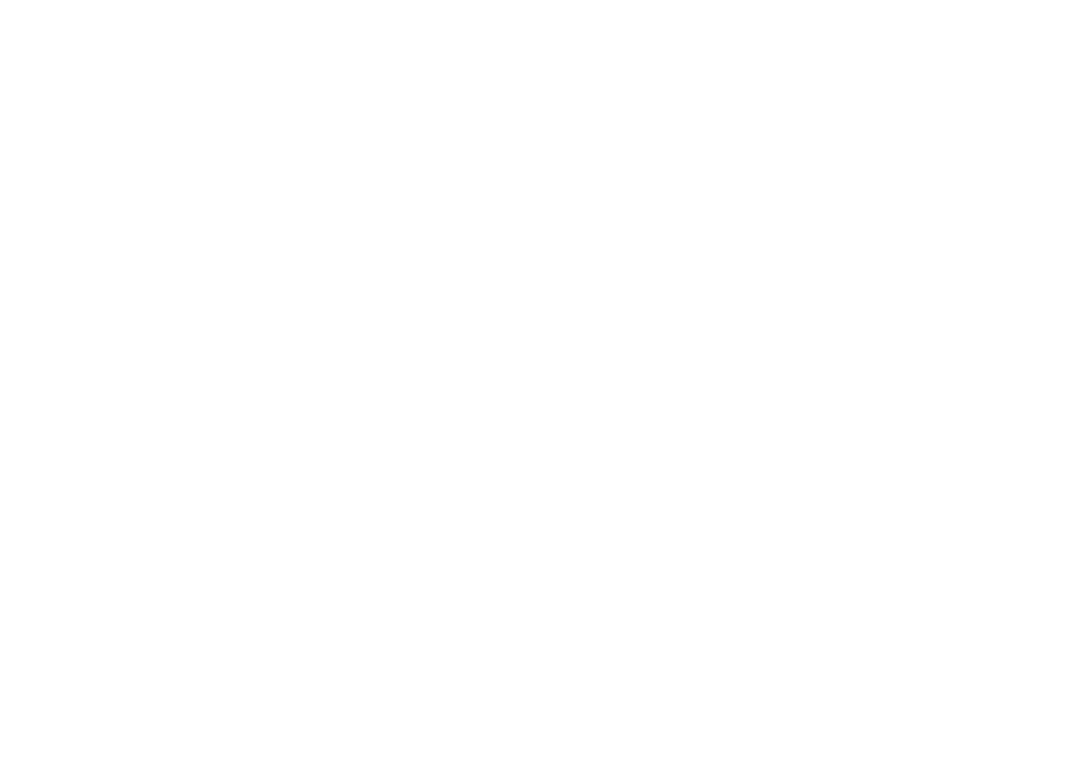
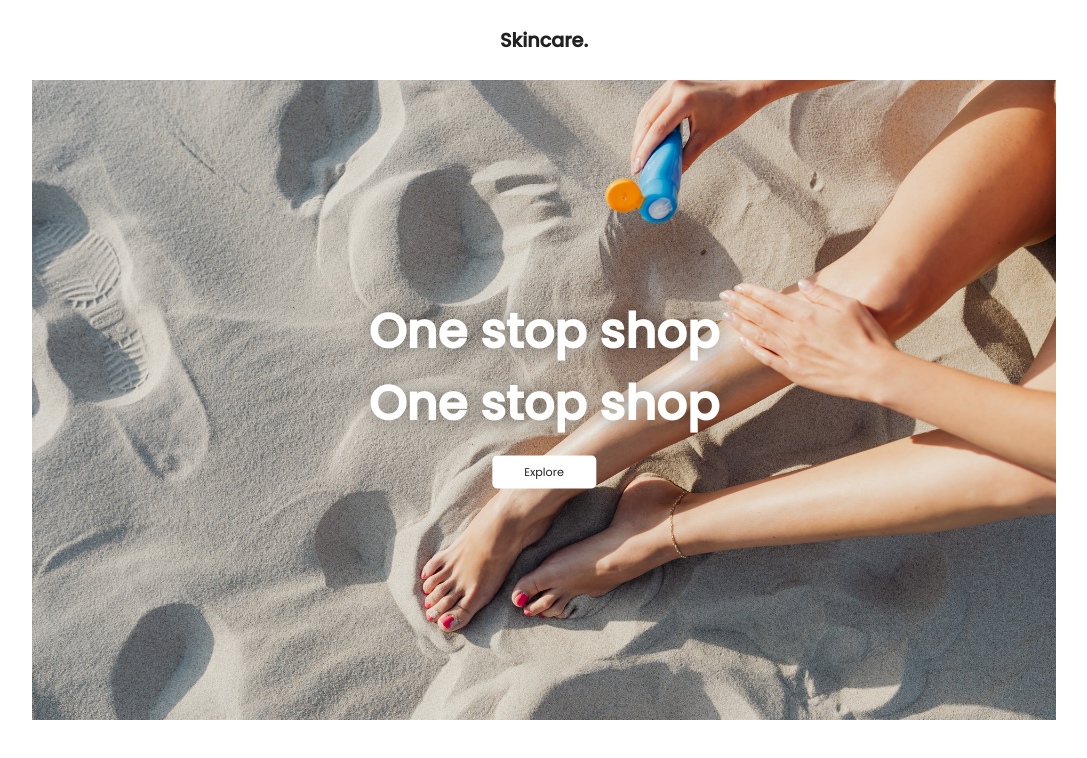
Before and after one commit to Ingoo1/reveral_text_animation, a plain HTML site: page index.html in a window 1280 px wide. Shown: the whole page, without its empty margins (96-1183 px from the left). Drawn offline with nearby package versions, Linux system fonts and the light colour scheme.

Commit message:
added html and css

```diff
--- a/index.html
+++ b/index.html
@@ -13,7 +13,27 @@
     />
     <link rel="stylesheet" href="./style.css" />
   </head>
+
   <body>
+    <nav>
+      <h1 class="logo">Skincare.</h1>
+    </nav>
+    <div class="hero-section">
+      <img src="./hero.jpg" class="hero-img" alt="hero" />
+      <div class="cta">
+        <div class="cta-text">
+          <h2><span class="cta1">One</span></h2>
+          <h2><span class="cta2">stop</span></h2>
+          <h2><span class="cta3">shop</span></h2>
+        </div>
+        <div class="cta-text">
+          <h2><span class="cta4">One</span></h2>
+          <h2><span class="cta5">stop</span></h2>
+          <h2><span class="cta6">shop</span></h2>
+        </div>
+        <button class="cta-btn">Explore</button>
+      </div>
+    </div>
     <script
       src="https://cdnjs.cloudflare.com/ajax/libs/gsap/3.8.0/gsap.min.js"
       integrity="sha512-eP6ippJojIKXKO8EPLtsUMS+/sAGHGo1UN/38swqZa1ypfcD4I0V/ac5G3VzaHfDaklFmQLEs51lhkkVaqg60Q=="
--- a/style.css
+++ b/style.css
@@ -5,5 +5,62 @@
 }
 
 body {
-  font-family: "Poppins", sans-serif;
+  font-family: 'Poppins', sans-serif;
 }
+
+nav {
+  min-height: 10vh;
+  display: flex;
+  justify-content: center;
+  align-items: center;
+}
+
+.logo {
+  font-size: 1.2rem;
+  color: rgb(33, 33, 33);
+}
+
+.hero-section {
+  height: 80vh;
+  margin: 0% 10%;
+}
+
+.hero-section img {
+  width: 100%;
+  height: 100%;
+  object-fit: cover;
+}
+
+.cta {
+  position: absolute;
+  top: 50%;
+  left: 50%;
+  transform: translate(-50%, -50%);
+  color: white;
+  display: flex;
+  flex-direction: column;
+  align-items: center;
+}
+.cta-text {
+  display: flex;
+  font-size: 2rem;
+}
+
+/* .cta-text h2 {
+  overflow: hidden;
+} */
+.cta-text span {
+  padding: 0rem 0.4rem;
+  display: block;
+  text-shadow: rgba(0, 0, 0, 0.4) 0px 0px 20px;
+}
+.cta-btn {
+  margin: 1rem;
+  padding: 0.5rem 2rem;
+  background: white;
+  font-family: 'Poppins';
+  border-radius: 0.3rem;
+  color: rgb(33, 33, 33);
+  border: none;
+  font-size: 0.7rem;
+}
```
